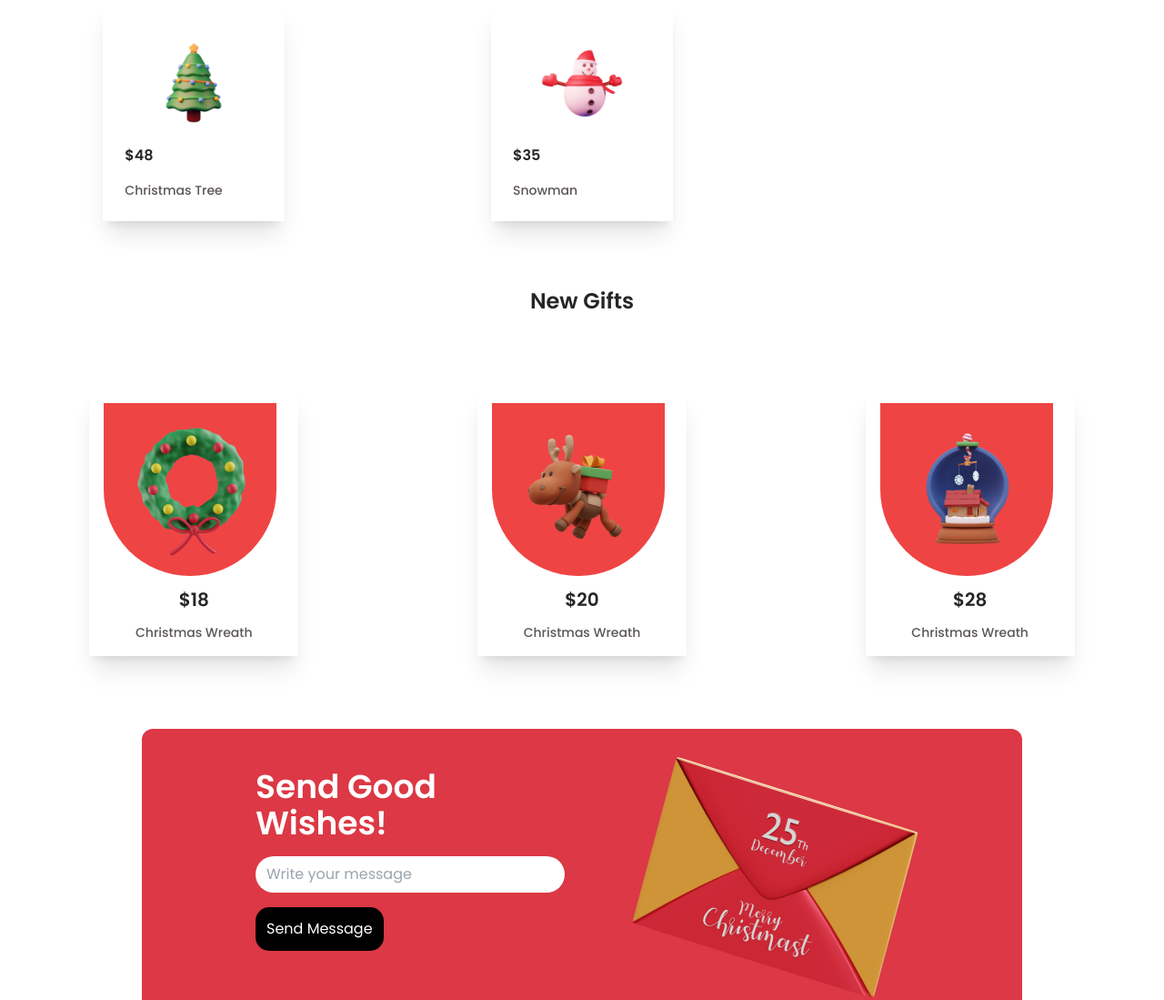
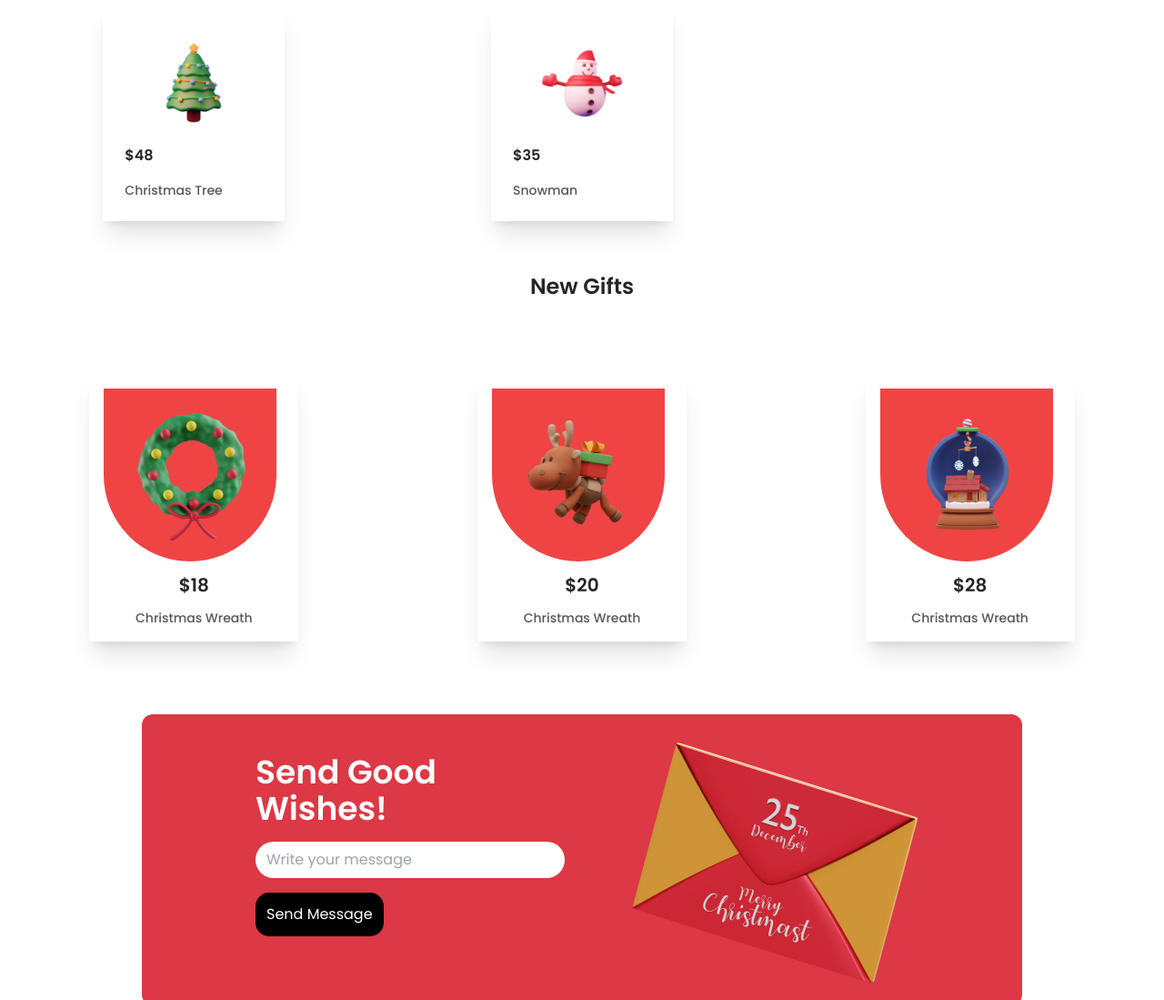
Before and after one commit to utpalsharma630/Merry_christmas, a plain HTML site: page index.html in a window 1280 px wide. Shown: the part 1897-2996 px from the top of the page at 91% size. Drawn offline with nearby package versions, Linux system fonts and the light colour scheme.

Commit message:
new gifts margin top update

```diff
--- a/index.html
+++ b/index.html
@@ -129,7 +129,7 @@
             </div>
          </section>
          <!-- new gift section -->
-         <h3 class="text-2xl font-semibold text-[#282525] text-center mt-10">New Gifts</h3>
+         <h3 class="text-2xl font-semibold text-[#282525] text-center mt-6">New Gifts</h3>
          <section class="my-12 grid grid-cols-1 md:grid-cols-3">
             <div class="w-[230px] shadow-xl mx-auto my-8 p-4  ">
                 <img class="bg-red-500 rounded-md rounded-br-full rounded-bl-full p-5" src="images/gift4.png" alt="">
```
